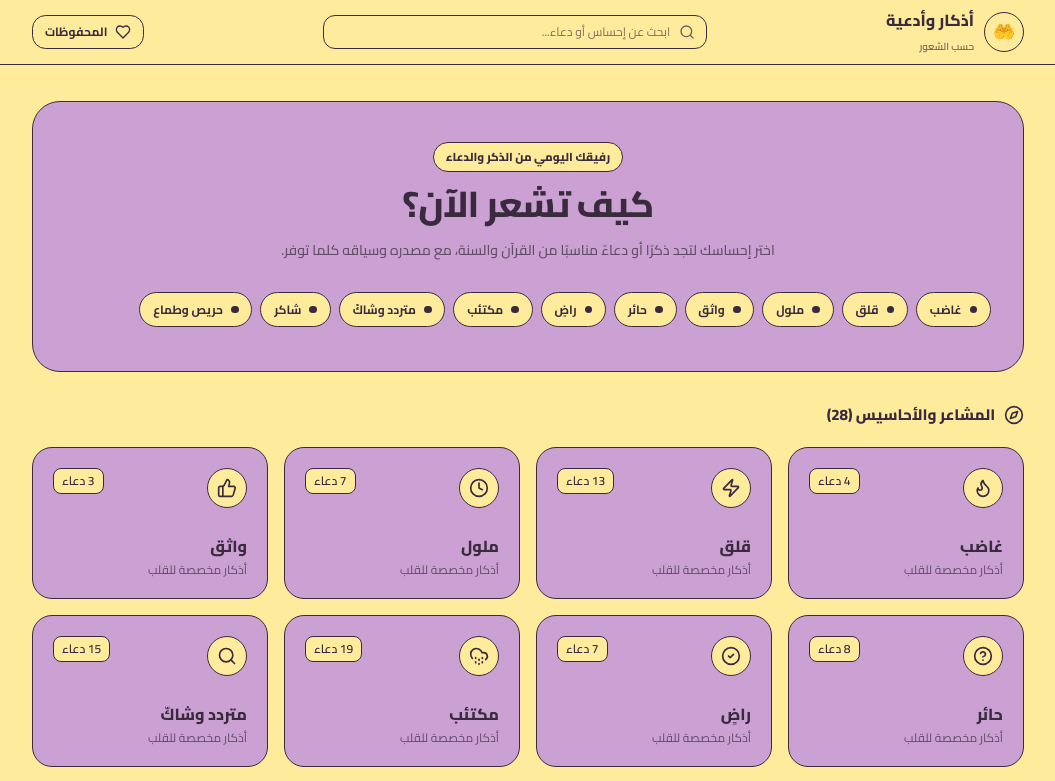
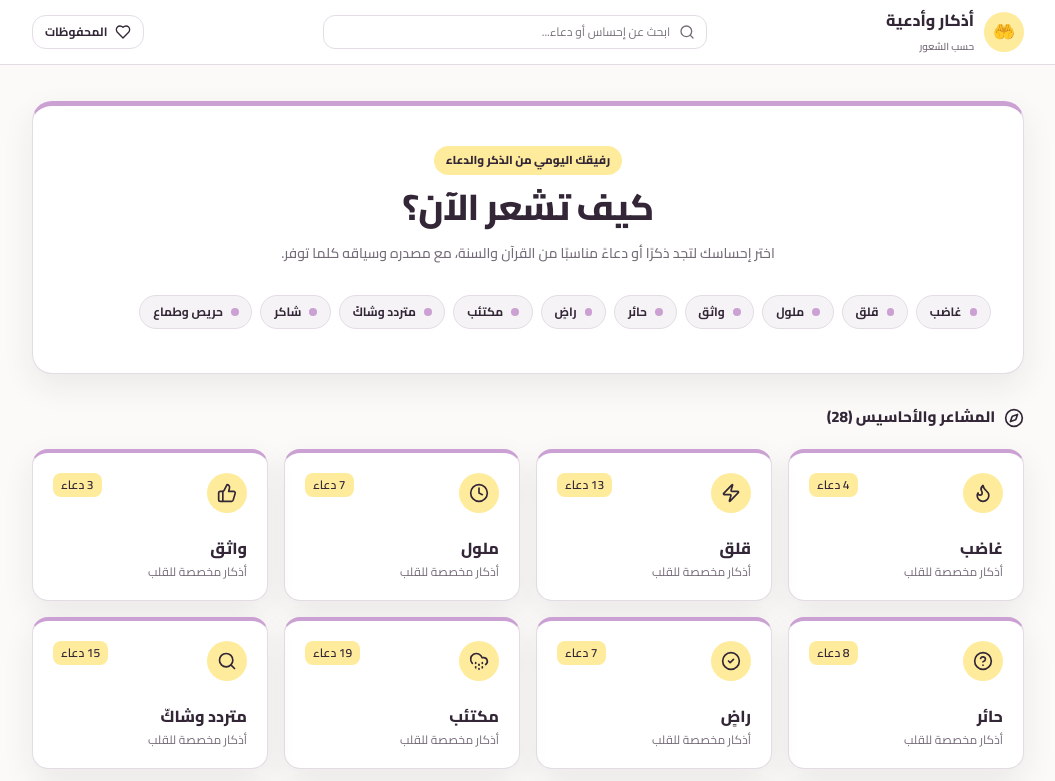
Before and after one commit to MustafaElsayed74/azkar-feeling, a Next.js app: page / in a window 1280 px wide. Shown: the top 781 px of the page, without its empty margins (112-1167 px from the left). Built offline with nearby package versions, Linux system fonts and the light colour scheme.

Commit message:
fix: soften palette usage

```diff
--- a/src/app/globals.css
+++ b/src/app/globals.css
@@ -5,9 +5,13 @@
 :root {
   --lavender: #cba1d4;
   --butter: #feeb9c;
-  --ink: #392b3d;
-  --muted: #392b3d;
-  --border: #392b3d;
+  --canvas: #fbfaf8;
+  --surface: #ffffff;
+  --surface-soft: #f6f3f6;
+  --ink: #332737;
+  --muted: #756b78;
+  --border: #e3dce5;
+  --shadow: 0 12px 32px rgba(51, 39, 55, 0.08);
 }
 
 * {
@@ -15,14 +19,14 @@
 }
 
 html {
-  background: var(--butter);
+  background: var(--canvas);
 }
 
 body {
   min-height: 100vh;
   margin: 0;
   color: var(--ink);
-  background: var(--butter);
+  background: var(--canvas);
   font-family: var(--font-cairo), system-ui, sans-serif;
   direction: rtl;
   -webkit-tap-highlight-color: transparent;
@@ -50,17 +54,16 @@ input {
 
 .theme-muted {
   color: var(--muted);
-  opacity: 0.72;
 }
 
 .site-header {
   border-bottom: 1px solid var(--border);
-  background: var(--butter);
+  background: var(--surface);
 }
 
 .site-footer {
   color: var(--ink);
-  border-top: 1px solid var(--border);
+  border-top: 0;
   background: var(--lavender);
 }
 
@@ -79,14 +82,14 @@ input {
   padding: 0.45rem 0.75rem;
   border: 1px solid var(--border);
   border-radius: 0.85rem;
-  background: var(--butter);
+  background: var(--surface);
   font-size: 0.75rem;
 }
 
 .header-action:hover,
 .pagination-link:hover {
-  border-color: var(--ink);
-  background: var(--lavender);
+  border-color: var(--lavender);
+  background: var(--butter);
   transform: translateY(-1px);
 }
 
@@ -95,8 +98,8 @@ input {
   margin-right: 0.125rem;
   padding: 0.1rem 0.35rem;
   color: var(--ink);
-  background: var(--lavender);
-  border: 1px solid var(--border);
+  background: var(--butter);
+  border: 0;
   border-radius: 9999px;
   font-size: 0.625rem;
   font-weight: 800;
@@ -107,7 +110,7 @@ input {
   color: var(--ink);
   border: 1px solid var(--border);
   outline: none;
-  background: var(--butter);
+  background: var(--surface);
 }
 
 .theme-input::placeholder {
@@ -116,22 +119,24 @@ input {
 }
 
 .theme-input:focus {
-  border-color: var(--ink);
+  border-color: var(--lavender);
   box-shadow: 0 0 0 3px var(--lavender);
 }
 
 .hero-panel {
   overflow: hidden;
   border: 1px solid var(--border);
-  border-radius: 1.75rem;
-  background: var(--lavender);
+  border-top: 5px solid var(--lavender);
+  border-radius: 1.25rem;
+  background: var(--surface);
+  box-shadow: var(--shadow);
 }
 
 .hero-kicker {
   display: inline-flex;
   padding: 0.35rem 0.75rem;
   color: var(--ink);
-  border: 1px solid var(--border);
+  border: 0;
   border-radius: 9999px;
   background: var(--butter);
   font-size: 0.72rem;
@@ -142,13 +147,13 @@ input {
   padding: 0.45rem 0.8rem;
   border: 1px solid var(--border);
   border-radius: 9999px;
-  background: var(--butter);
+  background: var(--surface-soft);
   font-size: 0.75rem;
   white-space: nowrap;
 }
 
 .filter-pill:hover {
-  border-color: var(--ink);
+  border-color: var(--lavender);
   background: var(--butter);
   transform: translateY(-1px);
 }
@@ -157,7 +162,7 @@ input {
   width: 0.48rem;
   height: 0.48rem;
   border-radius: 9999px;
-  background: var(--ink);
+  background: var(--lavender);
 }
 
 .section-heading {
@@ -185,23 +190,26 @@ input {
 .glass-card {
   color: var(--ink);
   border: 1px solid var(--border);
-  background: var(--lavender);
+  background: var(--surface);
+  box-shadow: var(--shadow);
 }
 
 .theme-card {
   min-height: 9.5rem;
-  border-radius: 1.25rem;
+  border-top: 4px solid var(--lavender);
+  border-radius: 1rem;
 }
 
 .theme-card:hover,
 .clean-card:hover {
-  border-color: var(--ink);
+  border-color: var(--lavender);
+  box-shadow: 0 16px 38px rgba(51, 39, 55, 0.12);
   transform: translateY(-2px);
 }
 
 .clean-card,
 .glass-card {
-  border-radius: 1.5rem;
+  border-radius: 1.25rem;
 }
 
 .theme-orb {
@@ -215,7 +223,7 @@ input {
   width: 2.5rem;
   height: 2.5rem;
   color: var(--ink);
-  border: 1px solid var(--border);
+  border: 0;
   border-radius: 9999px;
   background: var(--butter);
 }
@@ -223,7 +231,7 @@ input {
 .theme-badge,
 .repeat-badge {
   color: var(--ink);
-  border: 1px solid var(--border);
+  border: 0;
   background: var(--butter);
 }
 
@@ -256,7 +264,7 @@ div.divider {
 
 .feeling-label,
 .reference-label {
-  color: var(--ink);
+  color: var(--muted);
 }
 
 .dua-card:hover {
@@ -266,8 +274,9 @@ div.divider {
 .dua-arabic-box {
   color: var(--ink);
   border: 1px solid var(--border);
-  border-radius: 1.25rem;
-  background: var(--butter);
+  border-right: 5px solid var(--butter);
+  border-radius: 1rem;
+  background: var(--surface-soft);
 }
 
 .font-arabic {
@@ -280,7 +289,7 @@ div.divider {
 .detail-copy {
   border: 1px solid var(--border);
   border-radius: 1rem;
-  background: var(--butter);
+  background: var(--surface-soft);
 }
 
 .detail-heading {
@@ -313,7 +322,7 @@ div.divider {
 .secondary-button {
   color: var(--ink);
   border: 1px solid var(--border);
-  background: var(--butter);
+  background: var(--surface);
 }
 
 .icon-button {
@@ -331,8 +340,8 @@ div.divider {
 .icon-button.is-bookmarked {
   color: var(--ink);
   border-color: var(--ink);
-  background: var(--butter);
-  box-shadow: inset 0 0 0 2px var(--ink);
+  background: var(--lavender);
+  box-shadow: none;
 }
 
 .secondary-button {
@@ -360,7 +369,7 @@ div.divider {
   padding: 0.55rem 0.8rem;
   color: var(--ink);
   border: 1px solid var(--border);
-  background: var(--butter);
+  background: var(--surface);
   font-size: 0.75rem;
 }
 
@@ -387,7 +396,7 @@ div.divider {
   padding: 0.6rem 0.8rem;
   border: 1px solid var(--border);
   border-radius: 0.9rem;
-  background: var(--butter);
+  background: var(--surface);
 }
 
 .heart-icon-wrap,
@@ -413,7 +422,8 @@ div.divider {
 .mobile-nav {
   color: var(--muted);
   border-top: 1px solid var(--border);
-  background: var(--butter);
+  background: var(--surface);
+  box-shadow: 0 -8px 24px rgba(51, 39, 55, 0.08);
 }
 
 .mobile-nav-link {
@@ -428,15 +438,16 @@ div.divider {
 
 .mobile-nav-link.is-active {
   color: var(--ink);
-  text-decoration: underline;
-  text-underline-offset: 0.25em;
+  position: relative;
 }
 
 .crisis-card {
   color: var(--ink);
   border: 1px solid var(--border);
-  border-radius: 1.5rem;
-  background: var(--lavender);
+  border-right: 5px solid var(--lavender);
+  border-radius: 1.25rem;
+  background: var(--surface);
+  box-shadow: var(--shadow);
 }
 
 .crisis-icon {
@@ -466,7 +477,7 @@ audio:focus-visible {
 }
 
 ::-webkit-scrollbar-track {
-  background: var(--butter);
+  background: var(--canvas);
 }
 
 ::-webkit-scrollbar-thumb {
--- a/src/app/manifest.ts
+++ b/src/app/manifest.ts
@@ -7,7 +7,7 @@ export default function manifest(): MetadataRoute.Manifest {
     description: 'أذكار وأدعية من القرآن والسنة مصنفة حسب الشعور.',
     start_url: '/',
     display: 'standalone',
-    background_color: '#FEEB9C',
+    background_color: '#FBFAF8',
     theme_color: '#FEEB9C',
     lang: 'ar',
     dir: 'rtl',
--- a/src/app/opengraph-image.tsx
+++ b/src/app/opengraph-image.tsx
@@ -14,7 +14,7 @@ export default function OpenGraphImage() {
           display: 'flex',
           alignItems: 'center',
           justifyContent: 'center',
-          background: '#FEEB9C',
+          background: '#FBFAF8',
           color: '#392B3D',
           fontFamily: 'sans-serif',
           direction: 'rtl',
@@ -26,9 +26,10 @@ export default function OpenGraphImage() {
             flexDirection: 'column',
             alignItems: 'center',
             padding: '64px 90px',
-            border: '3px solid #392B3D',
+            border: '3px solid #E3DCE5',
+            borderTop: '14px solid #CBA1D4',
             borderRadius: 44,
-            background: '#CBA1D4',
+            background: '#FFFFFF',
           }}
         >
           <div style={{ fontSize: 76, marginBottom: 20 }}>🤲</div>
```
